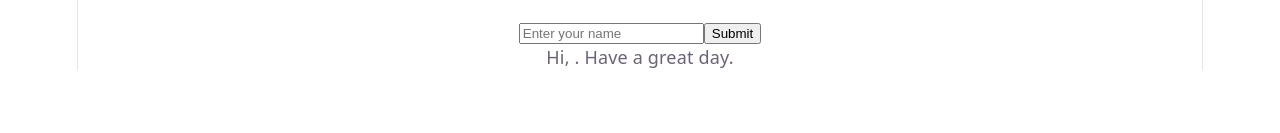
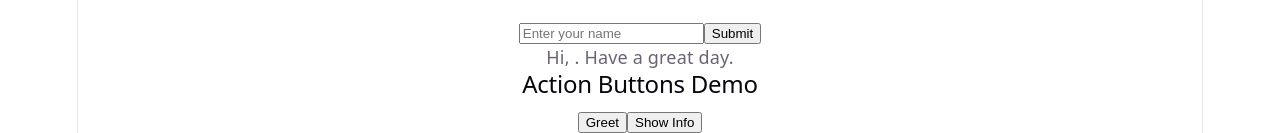
Before and after one commit to Deekshitha03518/SW_CSE_B1.4_Internship, a React (Vite) app in the folder Day/Day 13/my-react-app/: page / in a window 1280 px wide. Shown: the part 819-952 px from the top of the page. Before the commit the page ends 889 px from the top, so only its background shows below. Built offline with nearby package versions, Linux system fonts and the light colour scheme.

Commit message:
Event Handling ex3

```diff
--- a/Day/Day 13/my-react-app/src/App.jsx
+++ b/Day/Day 13/my-react-app/src/App.jsx
@@ -11,6 +11,7 @@
 import NameInput from "./components/StateThree";
 import ClickDemo from "./components/Event Handling";
 import FormDemo from "./components/Event Handling Two";
+import ActionButtons from "./components/Event Handling Three";
 const name = "Amay";
 const isLoggedIn = false;
 
@@ -53,6 +54,8 @@
       <ClickDemo/>
 
       <FormDemo/>
+
+      <ActionButtons/>
     </>
 
   )
--- /dev/null
+++ b/Day/Day 13/my-react-app/src/components/Event Handling Three.jsx
@@ -0,0 +1,39 @@
+// Event Handling is the way components respond to user actions and browser events
+// clicks, typing, form submissions, hovering, key presses
+
+// 1.Events are named in camelCase(onClick, ❌onclick, ❌OnClick)
+// 2.We pass a function reference as the handler, not a string
+// 3.🌟 default behaviour of reactJS is to rerender when state gets modified, forms
+// if gets re-rendered then the content: preventDefault()
+
+function ActionButtons({ onGreet, onShowInfo }) {
+  return (
+    <div className="buttons">
+      {/* onClick uses the function passed from parent */}
+      <button onClick={onGreet}>Greet</button>
+      <button onClick={onShowInfo}>Show Info</button>
+    </div>
+  );
+}
+
+// Parent component that defines the logic and passes it down
+function ActionButtonsDemo() {
+  function handleGreet() {
+    alert("Hello from parent!");
+  }
+
+  function handleShowInfo() {
+    alert("Info button clicked");
+  }
+
+  return (
+    <div className="demo">
+      <h2>Action Buttons Demo</h2>
+
+      {/* Pass functions as props to child */}
+      <ActionButtons onGreet={handleGreet} onShowInfo={handleShowInfo} />
+    </div>
+  );
+}
+
+export default ActionButtonsDemo;
```
